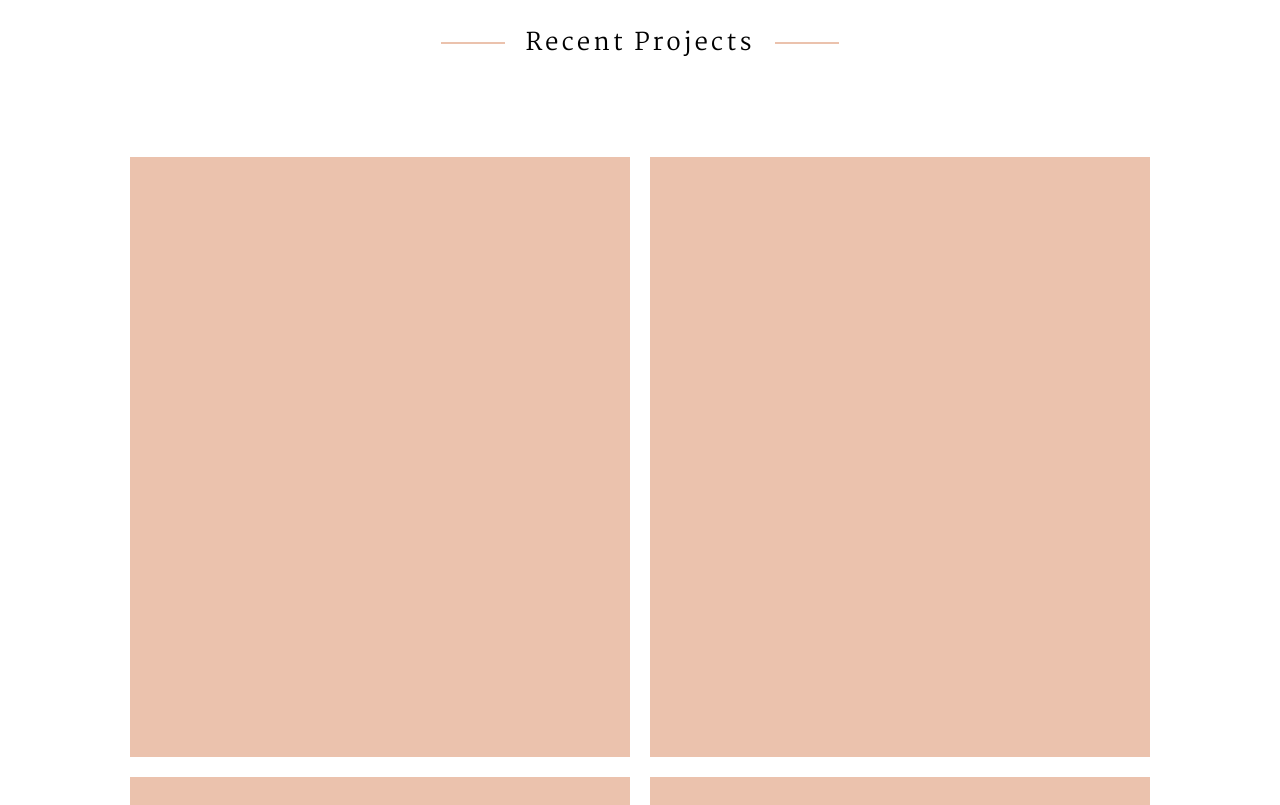
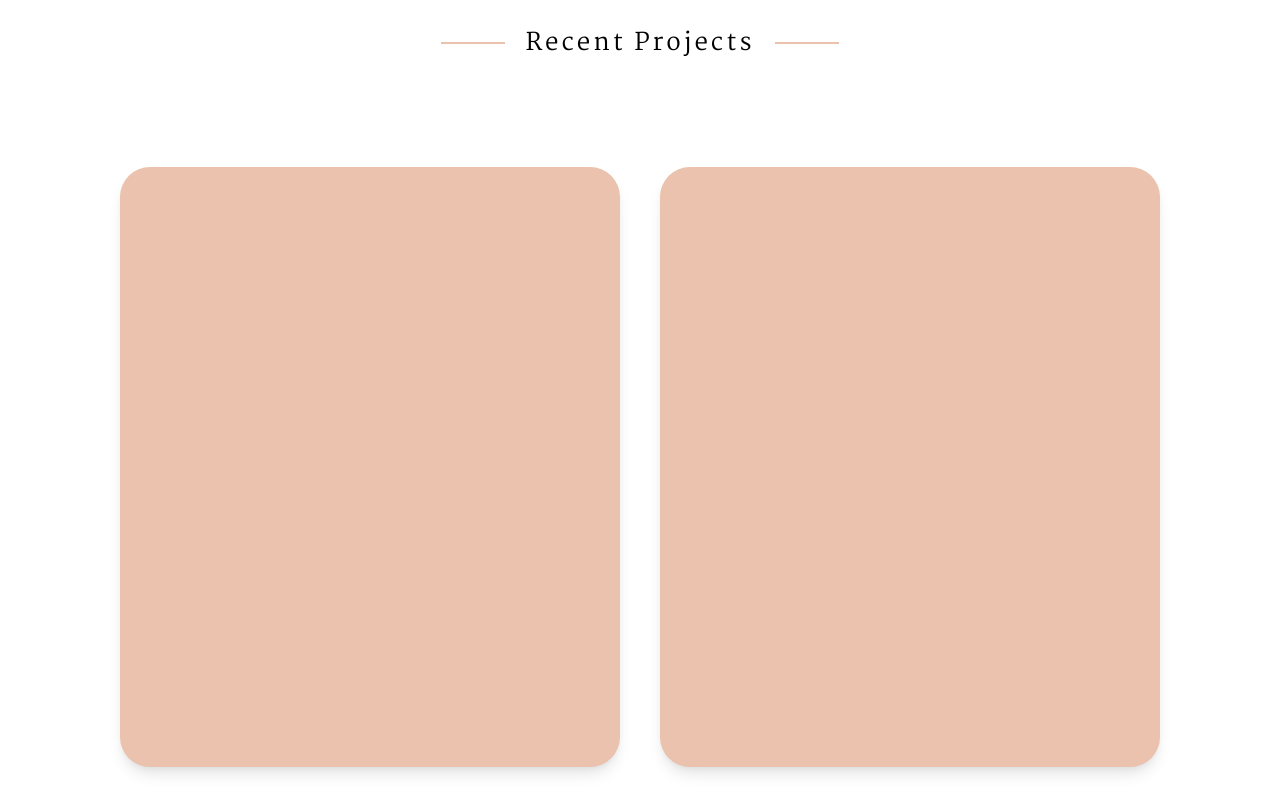
Before and after one commit to ClintonLAnton/Coding-PortFolio, a plain HTML site: page index.html in a window 1280 px wide. Shown: the part 661-1466 px from the top of the page. Drawn offline with Linux system fonts and the light colour scheme.

Commit message:
added border and shadow effects

```diff
--- a/style.css
+++ b/style.css
@@ -61,7 +61,9 @@ hr {
     width: 500px;
     border: 5px;
     background-color: #ebc2ad;
-    margin: 10px;
+    margin: 20px;
+    border-radius: 30px;
+    box-shadow: rgba(0, 0, 0, 0.1) 0px 10px 15px -3px, rgba(0, 0, 0, 0.05) 0px 4px 6px -2px;
 }
 
 footer {
```
